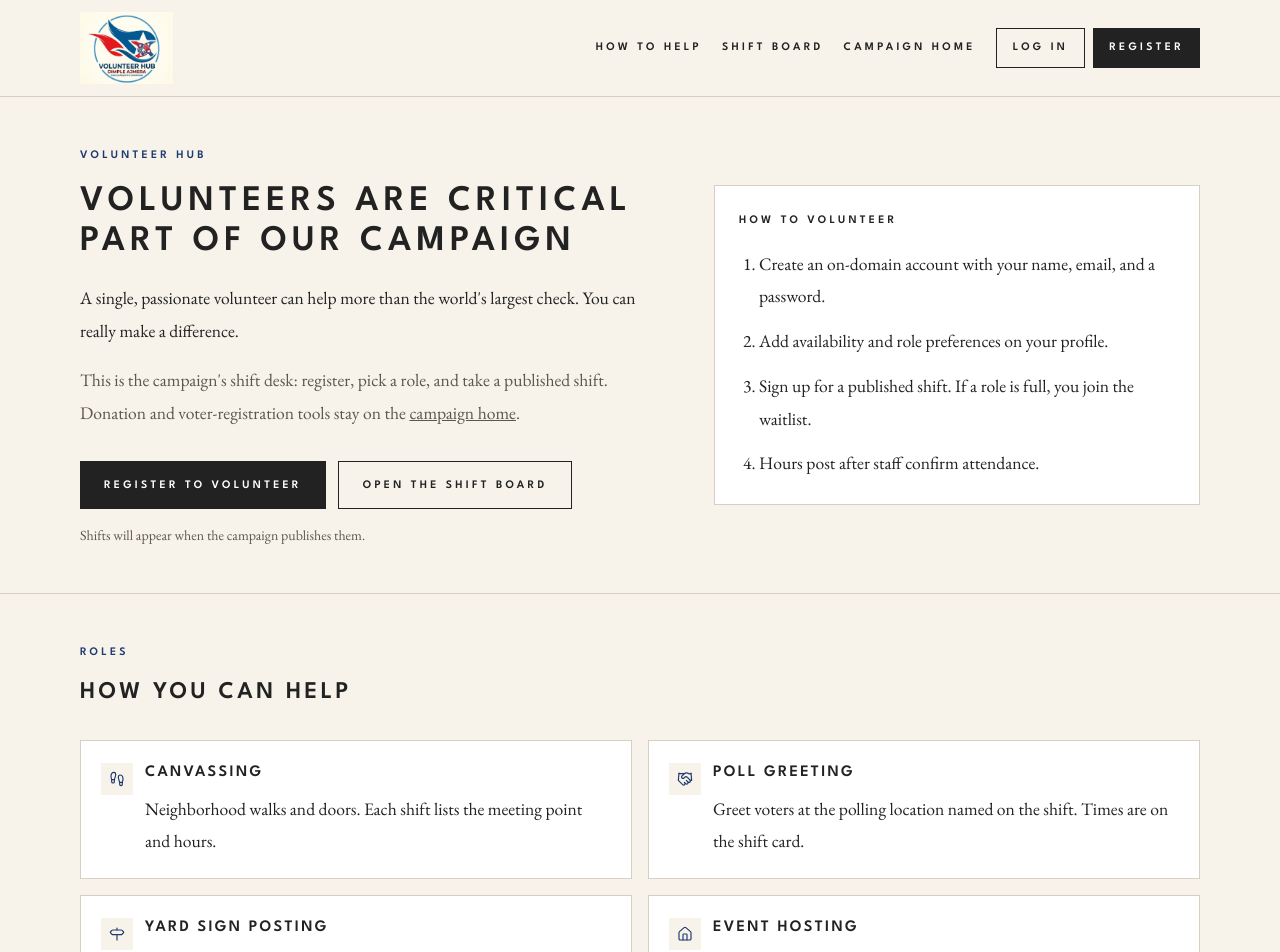
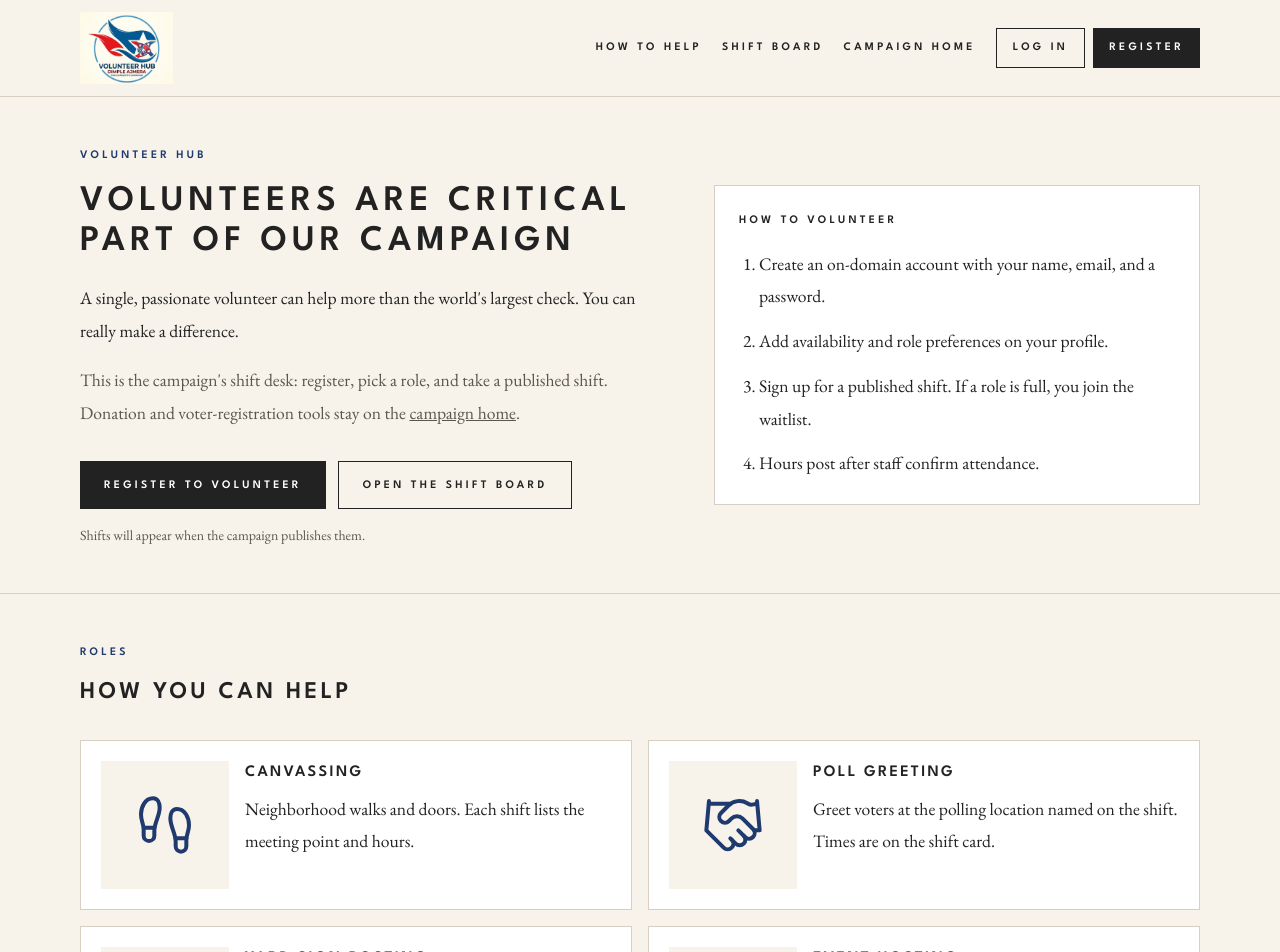
Before and after one commit to QiTechCo/VolunteerHub, a Next.js app: page /volunteer/ in a window 1280 px wide. Shown: the top 952 px of the page. Built offline with nearby package versions, Linux system fonts and the light colour scheme; no server answers; the database is empty.

Commit message:
Scale How you can help role icons to 64px
Cream frames grow with the marks (128px squares) so they still sit
beside each description on Hub home only.

Co-authored-by: xzaviarboston <xzaviarboston@gmail.com>

```diff
--- a/src/components/role-help-cards.tsx
+++ b/src/components/role-help-cards.tsx
@@ -30,12 +30,12 @@ export function RoleHelpCards() {
             href={`/shifts?role=${slug}`}
             className="border border-[#d7d0c2] bg-white p-5 hover:border-[#222]"
           >
-            <div className="flex items-start gap-3">
+            <div className="flex items-start gap-4">
               <span
-                className="mt-0.5 flex size-8 shrink-0 items-center justify-center bg-[#f7f3ea] text-navy"
+                className="flex size-32 shrink-0 items-center justify-center bg-[#f7f3ea] text-navy"
                 aria-hidden
               >
-                <Icon className="size-4" strokeWidth={1.75} />
+                <Icon className="size-16" strokeWidth={1.5} />
               </span>
               <div className="min-w-0">
                 <h3 className="text-base">{ROLE_COPY[slug].title}</h3>
```
